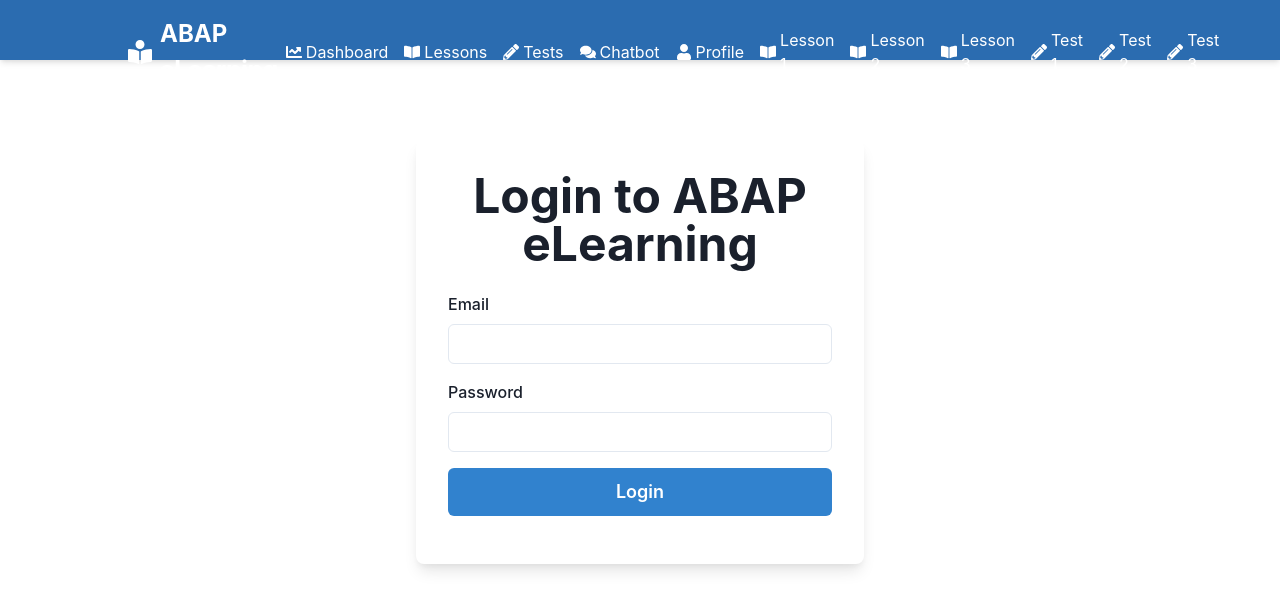
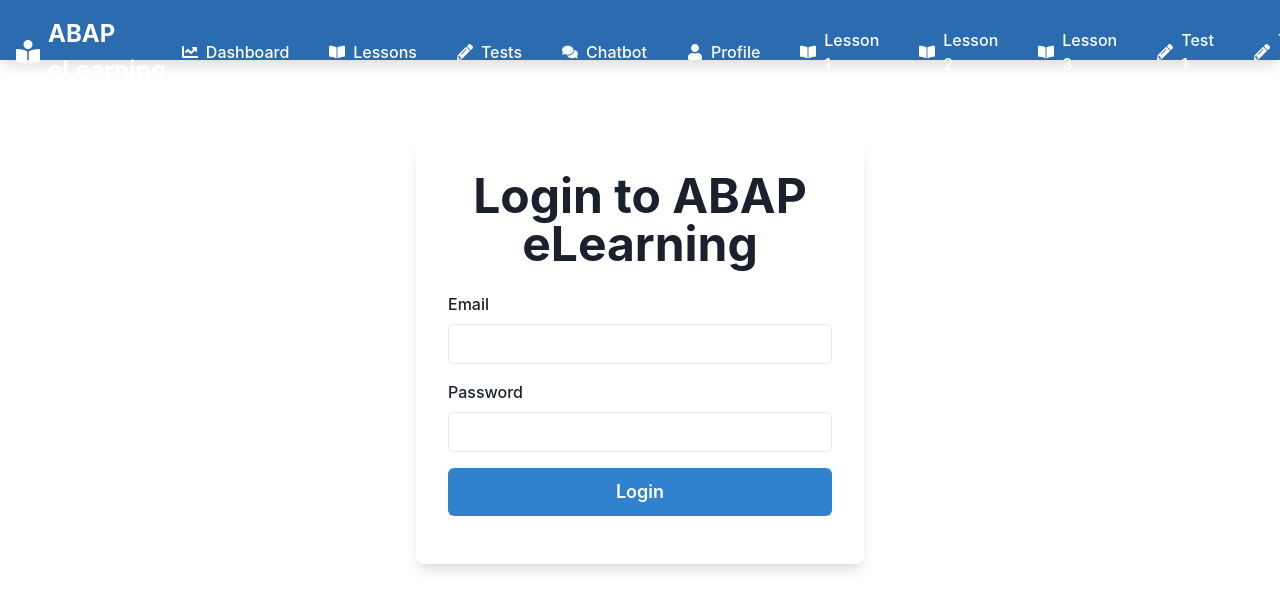
Before and after one commit to GPT-Engineer-App/abap-elearning-skeleton, a React (Vite) app: page / in a window 1280 px wide. Shown: the top 610 px of the page. Built offline with nearby package versions, Linux system fonts and the light colour scheme.

Commit message:
Fix invisible navigation menu
Updated the navigation menu to ensure it is visible and accessible for users.
[skip gpt_engineer]

```diff
--- a/src/components/NavBar.jsx
+++ b/src/components/NavBar.jsx
@@ -7,40 +7,161 @@ const NavBar = () => {
 
   const NavLinks = ({ isMobile = false }) => (
     <>
-      <Link as={RouterLink} to="/dashboard" color="white" mx={2} display="flex" alignItems="center">
-        <Icon as={FaChartLine} mr={1} /> Dashboard
+      <Link
+        as={RouterLink}
+        to="/dashboard"
+        color="white"
+        mx={2}
+        display="flex"
+        alignItems="center"
+        p={2}
+        borderRadius="md"
+        _hover={{ bg: "blue.500", textDecoration: "none" }}
+        fontWeight="medium"
+      >
+        <Icon as={FaChartLine} mr={2} /> Dashboard
       </Link>
-      <Link as={RouterLink} to="/lessons" color="white" mx={2} display="flex" alignItems="center">
-        <Icon as={FaBookOpen} mr={1} /> Lessons
+      <Link
+        as={RouterLink}
+        to="/lessons"
+        color="white"
+        mx={2}
+        display="flex"
+        alignItems="center"
+        p={2}
+        borderRadius="md"
+        _hover={{ bg: "blue.500", textDecoration: "none" }}
+        fontWeight="medium"
+      >
+        <Icon as={FaBookOpen} mr={2} /> Lessons
       </Link>
-      <Link as={RouterLink} to="/tests" color="white" mx={2} display="flex" alignItems="center">
-        <Icon as={FaPencilAlt} mr={1} /> Tests
+      <Link
+        as={RouterLink}
+        to="/tests"
+        color="white"
+        mx={2}
+        display="flex"
+        alignItems="center"
+        p={2}
+        borderRadius="md"
+        _hover={{ bg: "blue.500", textDecoration: "none" }}
+        fontWeight="medium"
+      >
+        <Icon as={FaPencilAlt} mr={2} /> Tests
       </Link>
-      <Link as={RouterLink} to="/chatbot" color="white" mx={2} display="flex" alignItems="center">
-        <Icon as={FaComments} mr={1} /> Chatbot
+      <Link
+        as={RouterLink}
+        to="/chatbot"
+        color="white"
+        mx={2}
+        display="flex"
+        alignItems="center"
+        p={2}
+        borderRadius="md"
+        _hover={{ bg: "blue.500", textDecoration: "none" }}
+        fontWeight="medium"
+      >
+        <Icon as={FaComments} mr={2} /> Chatbot
       </Link>
-      <Link as={RouterLink} to="/profile" color="white" mx={2} display="flex" alignItems="center">
-        <Icon as={FaUser} mr={1} /> Profile
+      <Link
+        as={RouterLink}
+        to="/profile"
+        color="white"
+        mx={2}
+        display="flex"
+        alignItems="center"
+        p={2}
+        borderRadius="md"
+        _hover={{ bg: "blue.500", textDecoration: "none" }}
+        fontWeight="medium"
+      >
+        <Icon as={FaUser} mr={2} /> Profile
       </Link>
       {!isMobile && (
         <>
-          <Link as={RouterLink} to="/lesson1" color="white" mx={2} display="flex" alignItems="center">
-            <Icon as={FaBookOpen} mr={1} /> Lesson 1
+          <Link
+            as={RouterLink}
+            to="/lesson1"
+            color="white"
+            mx={2}
+            display="flex"
+            alignItems="center"
+            p={2}
+            borderRadius="md"
+            _hover={{ bg: "blue.500", textDecoration: "none" }}
+            fontWeight="medium"
+          >
+            <Icon as={FaBookOpen} mr={2} /> Lesson 1
           </Link>
-          <Link as={RouterLink} to="/lesson2" color="white" mx={2} display="flex" alignItems="center">
-            <Icon as={FaBookOpen} mr={1} /> Lesson 2
+          <Link
+            as={RouterLink}
+            to="/lesson2"
+            color="white"
+            mx={2}
+            display="flex"
+            alignItems="center"
+            p={2}
+            borderRadius="md"
+            _hover={{ bg: "blue.500", textDecoration: "none" }}
+            fontWeight="medium"
+          >
+            <Icon as={FaBookOpen} mr={2} /> Lesson 2
           </Link>
-          <Link as={RouterLink} to="/lesson3" color="white" mx={2} display="flex" alignItems="center">
-            <Icon as={FaBookOpen} mr={1} /> Lesson 3
+          <Link
+            as={RouterLink}
+            to="/lesson3"
+            color="white"
+            mx={2}
+            display="flex"
+            alignItems="center"
+            p={2}
+            borderRadius="md"
+            _hover={{ bg: "blue.500", textDecoration: "none" }}
+            fontWeight="medium"
+          >
+            <Icon as={FaBookOpen} mr={2} /> Lesson 3
           </Link>
-          <Link as={RouterLink} to="/test1" color="white" mx={2} display="flex" alignItems="center">
-            <Icon as={FaPencilAlt} mr={1} /> Test 1
+          <Link
+            as={RouterLink}
+            to="/test1"
+            color="white"
+            mx={2}
+            display="flex"
+            alignItems="center"
+            p={2}
+            borderRadius="md"
+            _hover={{ bg: "blue.500", textDecoration: "none" }}
+            fontWeight="medium"
+          >
+            <Icon as={FaPencilAlt} mr={2} /> Test 1
           </Link>
-          <Link as={RouterLink} to="/test2" color="white" mx={2} display="flex" alignItems="center">
-            <Icon as={FaPencilAlt} mr={1} /> Test 2
+          <Link
+            as={RouterLink}
+            to="/test2"
+            color="white"
+            mx={2}
+            display="flex"
+            alignItems="center"
+            p={2}
+            borderRadius="md"
+            _hover={{ bg: "blue.500", textDecoration: "none" }}
+            fontWeight="medium"
+          >
+            <Icon as={FaPencilAlt} mr={2} /> Test 2
           </Link>
-          <Link as={RouterLink} to="/test3" color="white" mx={2} display="flex" alignItems="center">
-            <Icon as={FaPencilAlt} mr={1} /> Test 3
+          <Link
+            as={RouterLink}
+            to="/test3"
+            color="white"
+            mx={2}
+            display="flex"
+            alignItems="center"
+            p={2}
+            borderRadius="md"
+            _hover={{ bg: "blue.500", textDecoration: "none" }}
+            fontWeight="medium"
+          >
+            <Icon as={FaPencilAlt} mr={2} /> Test 3
           </Link>
         </>
       )}
@@ -48,14 +169,14 @@ const NavBar = () => {
   );
 
   return (
-    <Box bg="blue.600" p={4} shadow="md" position="fixed" top="0" width="100%" zIndex="50" height="60px">
-      <Flex justify="space-between" align="center" maxW="container.lg" mx="auto">
+    <Box bg="blue.600" p={4} shadow="lg" position="fixed" top="0" width="100%" zIndex="50" height="60px">
+      <Flex justify="space-between" align="center" maxW="container.xl" mx="auto">
         <Text color="white" fontSize="2xl" fontWeight="bold" display="flex" alignItems="center">
           <Icon as={FaBookReader} mr={2} /> ABAP eLearning
         </Text>
 
         {/* Desktop Navigation */}
-        <Flex display={{ base: "none", lg: "flex" }}>
+        <Flex display={{ base: "none", lg: "flex" }} alignItems="center" gap={2}>
           <NavLinks />
         </Flex>
 
@@ -68,6 +189,7 @@ const NavBar = () => {
           variant="ghost"
           icon={<FaBars />}
           onClick={onOpen}
+          _hover={{ bg: "blue.500" }}
         />
 
         {/* Mobile Navigation Drawer */}
@@ -76,8 +198,8 @@ const NavBar = () => {
           <DrawerContent>
             <DrawerCloseButton />
             <DrawerHeader borderBottomWidth="1px">Menu</DrawerHeader>
-            <DrawerBody>
-              <VStack spacing={4} align="stretch">
+            <DrawerBody bg="white">
+              <VStack spacing={2} align="stretch">
                 <NavLinks isMobile={true} />
               </VStack>
             </DrawerBody>
```
